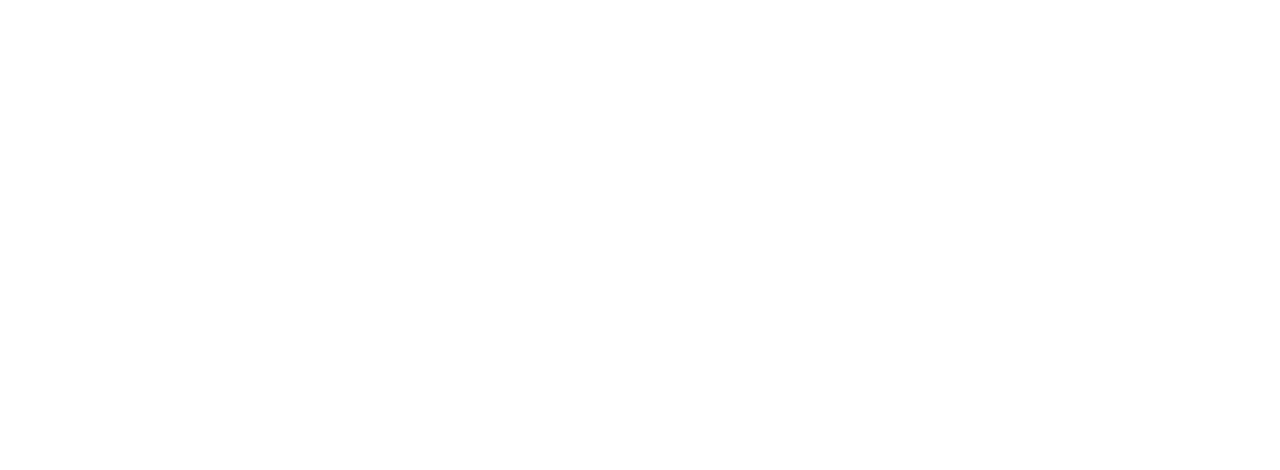
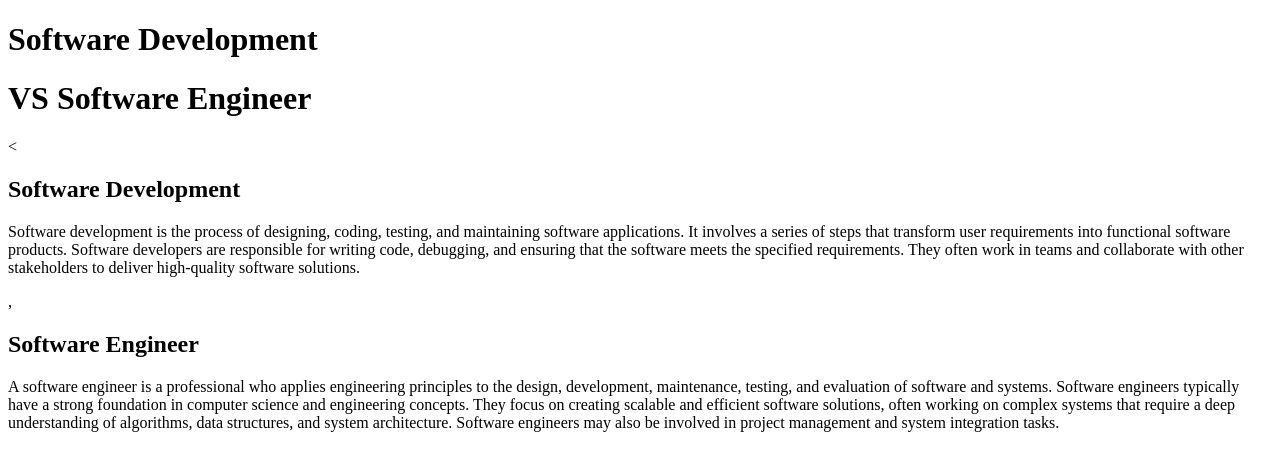
Before and after one commit to ZsmithWork777/Software-Blog, a website: page Index.html in a window 1280 px wide. Drawn offline with Linux system fonts and the light colour scheme.

```diff
--- a/Index.html
+++ b/Index.html
@@ -6,7 +6,20 @@
     <title>Document</title>
     <link rel="stylesheet" href="style.css">
 </head>
+<header>
+<h1>Software Development</h1>
+<h1> VS Software Engineer</h1>
+</header>
+<
 <body>
-
+  <div class="box">
+    <h2>Software Development</h2>
+    <p>Software development is the process of designing, coding, testing, and maintaining software applications. It involves a series of steps that transform user requirements into functional software products. Software developers are responsible for writing code, debugging, and ensuring that the software meets the specified requirements. They often work in teams and collaborate with other stakeholders to deliver high-quality software solutions.</p>
+  </div>
+  <div class="box1">
+    ,
+    <h2>Software Engineer</h2>
+    <p>A software engineer is a professional who applies engineering principles to the design, development, maintenance, testing, and evaluation of software and systems. Software engineers typically have a strong foundation in computer science and engineering concepts. They focus on creating scalable and efficient software solutions, often working on complex systems that require a deep understanding of algorithms, data structures, and system architecture. Software engineers may also be involved in project management and system integration tasks.</p>
+  </div>
 </body>
 </html>
```
Also changed, not shown: package.json (added, +12 -0 lines), Pictures/Engineer.png (added), Pictures/Laptop.png (added), Pictures/Software Picture.png (added), 2 other files.
